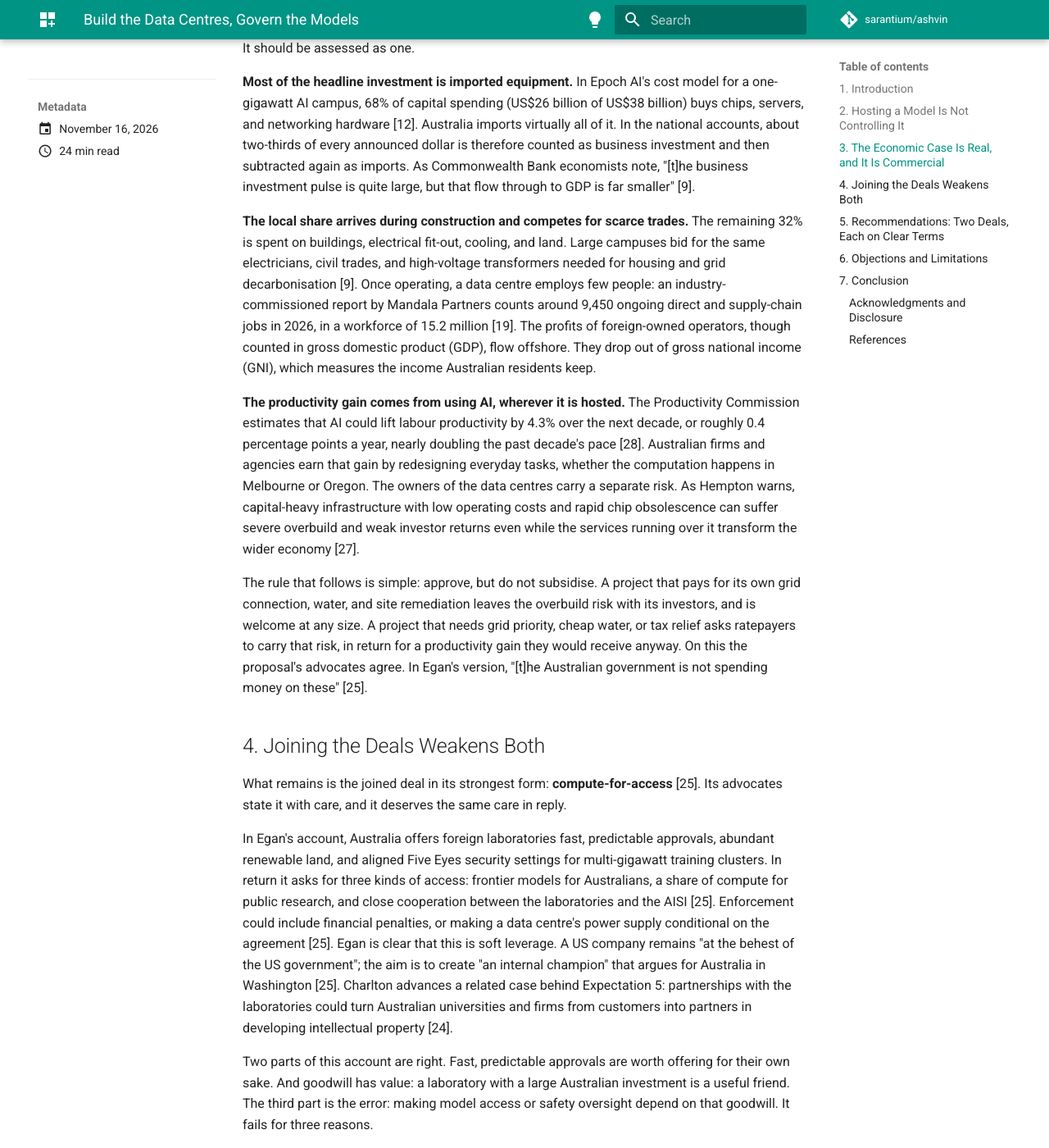
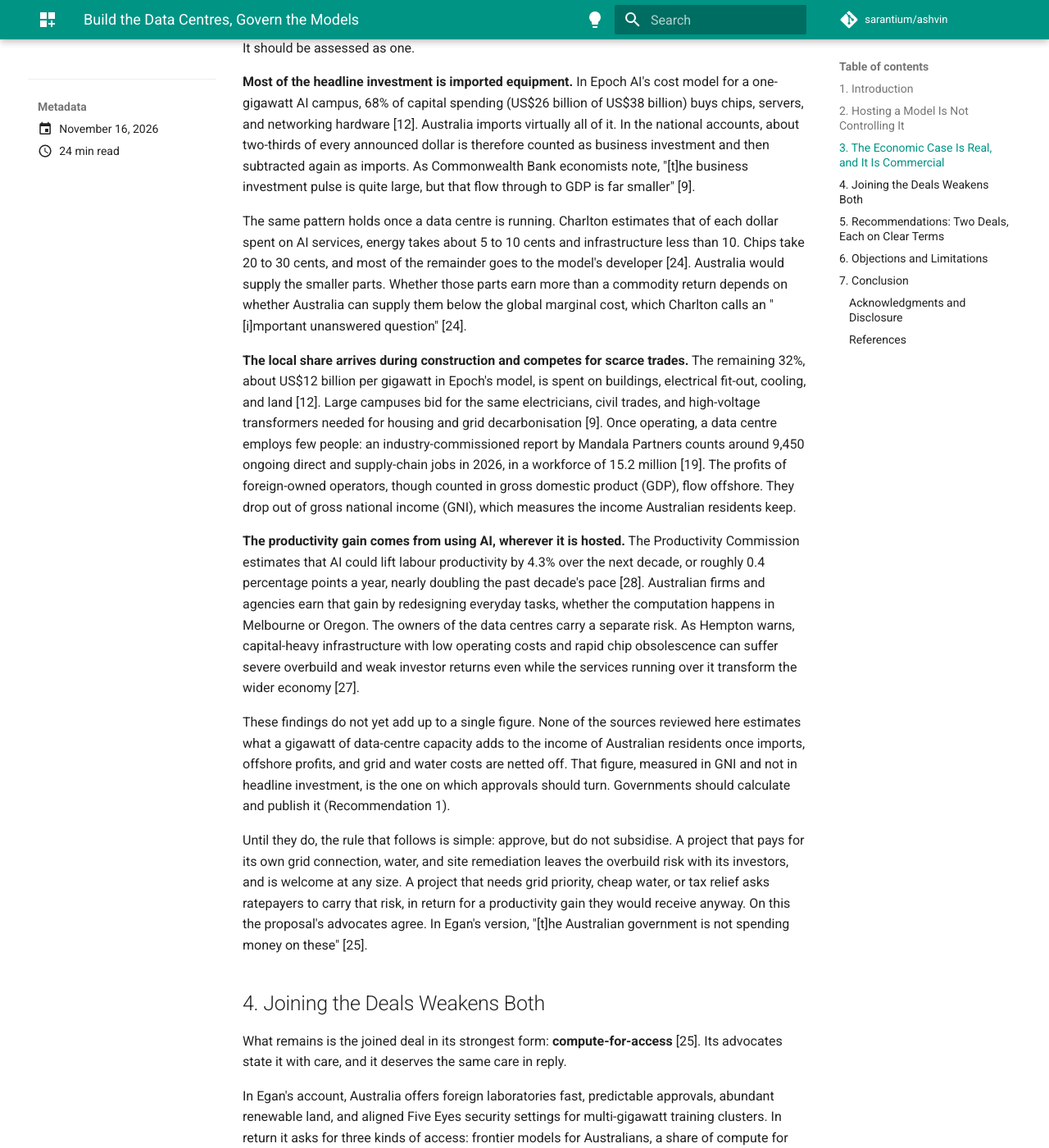
Before and after one commit to sarantium/ashvin, an MkDocs documentation site: the page built from docs/blog/posts/2026-11-16-concrete-is-not-control.md, in a window 1280 px wide and 1400 px high, scrolled down 4775 px. Shown: the whole window at 82% size. Built offline with MkDocs 1.6.1 and Material for MkDocs 9.7.7, drawn with Linux system fonts in a browser that asks for light colours; comment, search, counter and statistics services are not loaded; some of the changed text lies outside the part shown.

Commit message:
📝 blog: state the benefits ledger and the missing net-GNI figure

```diff
--- a/docs/blog/posts/2026-11-16-concrete-is-not-control.md
+++ b/docs/blog/posts/2026-11-16-concrete-is-not-control.md
@@ -27,7 +27,7 @@ Each decision should be made on its own terms. Data centres that meet clear limi
 
 ## 1. Introduction
 
-AI runs on data centres, and Australia is a good place to build them. It has land, sun and wind, stable institutions, and a close alliance with the United States. Investors have noticed. The Australian Energy Market Operator (AEMO) counts 225 data-centre projects in development [3], and Commonwealth Bank describes a $150 billion investment opportunity [9]. Projects that pay their own costs should be built, and approved quickly. The question for policy is what those costs are and who sets the terms.
+AI runs on data centres, and Australia is a good place to build them. It has land, sun and wind, stable institutions, and a close alliance with the United States. Investors have noticed. The Australian Energy Market Operator (AEMO) counts 225 data-centre projects in development [3], and Commonwealth Bank describes a $150 billion investment opportunity [9]. Projects that pay their own costs should be built, and approved quickly. The question for policy is what Australia gains from them, what they cost, and who sets the terms.
 
 That question has become tangled with a second one, because Australia now has two AI policies.
 
@@ -99,11 +99,15 @@ These are good reasons to build. They are also ordinary commercial reasons, whic
 
 **Most of the headline investment is imported equipment.** In Epoch AI's cost model for a one-gigawatt AI campus, 68% of capital spending (US$26 billion of US$38 billion) buys chips, servers, and networking hardware [12]. Australia imports virtually all of it. In the national accounts, about two-thirds of every announced dollar is therefore counted as business investment and then subtracted again as imports. As Commonwealth Bank economists note, "[t]he business investment pulse is quite large, but that flow through to GDP is far smaller" [9].
 
-**The local share arrives during construction and competes for scarce trades.** The remaining 32% is spent on buildings, electrical fit-out, cooling, and land. Large campuses bid for the same electricians, civil trades, and high-voltage transformers needed for housing and grid decarbonisation [9]. Once operating, a data centre employs few people: an industry-commissioned report by Mandala Partners counts around 9,450 ongoing direct and supply-chain jobs in 2026, in a workforce of 15.2 million [19]. The profits of foreign-owned operators, though counted in gross domestic product (GDP), flow offshore. They drop out of gross national income (GNI), which measures the income Australian residents keep.
+The same pattern holds once a data centre is running. Charlton estimates that of each dollar spent on AI services, energy takes about 5 to 10 cents and infrastructure less than 10. Chips take 20 to 30 cents, and most of the remainder goes to the model's developer [24]. Australia would supply the smaller parts. Whether those parts earn more than a commodity return depends on whether Australia can supply them below the global marginal cost, which Charlton calls an "[i]mportant unanswered question" [24].
+
+**The local share arrives during construction and competes for scarce trades.** The remaining 32%, about US$12 billion per gigawatt in Epoch's model, is spent on buildings, electrical fit-out, cooling, and land [12]. Large campuses bid for the same electricians, civil trades, and high-voltage transformers needed for housing and grid decarbonisation [9]. Once operating, a data centre employs few people: an industry-commissioned report by Mandala Partners counts around 9,450 ongoing direct and supply-chain jobs in 2026, in a workforce of 15.2 million [19]. The profits of foreign-owned operators, though counted in gross domestic product (GDP), flow offshore. They drop out of gross national income (GNI), which measures the income Australian residents keep.
 
 **The productivity gain comes from using AI, wherever it is hosted.** The Productivity Commission estimates that AI could lift labour productivity by 4.3% over the next decade, or roughly 0.4 percentage points a year, nearly doubling the past decade's pace [28]. Australian firms and agencies earn that gain by redesigning everyday tasks, whether the computation happens in Melbourne or Oregon. The owners of the data centres carry a separate risk. As Hempton warns, capital-heavy infrastructure with low operating costs and rapid chip obsolescence can suffer severe overbuild and weak investor returns even while the services running over it transform the wider economy [27].
 
-The rule that follows is simple: approve, but do not subsidise. A project that pays for its own grid connection, water, and site remediation leaves the overbuild risk with its investors, and is welcome at any size. A project that needs grid priority, cheap water, or tax relief asks ratepayers to carry that risk, in return for a productivity gain they would receive anyway. On this the proposal's advocates agree. In Egan's version, "[t]he Australian government is not spending money on these" [25].
+These findings do not yet add up to a single figure. None of the sources reviewed here estimates what a gigawatt of data-centre capacity adds to the income of Australian residents once imports, offshore profits, and grid and water costs are netted off. That figure, measured in GNI and not in headline investment, is the one on which approvals should turn. Governments should calculate and publish it (Recommendation 1).
+
+Until they do, the rule that follows is simple: approve, but do not subsidise. A project that pays for its own grid connection, water, and site remediation leaves the overbuild risk with its investors, and is welcome at any size. A project that needs grid priority, cheap water, or tax relief asks ratepayers to carry that risk, in return for a productivity gain they would receive anyway. On this the proposal's advocates agree. In Egan's version, "[t]he Australian government is not spending money on these" [25].
 
 ## 4. Joining the Deals Weakens Both
 
@@ -141,7 +145,7 @@ Each deal should be made on its own terms, so that neither can be traded for the
 
 1. **Disclosure.** The developer states the project's workload mix and realistic alternatives, separating domestic needs (low delay, data residency) from export training.
 2. **Local thresholds.** The project meets limits that are not open to trade-off: drinking water, grid reliability, biodiversity, and Free, Prior and Informed Consent (FPIC) on Indigenous land [20].
-3. **Economic case.** Only then do treasuries weigh the benefits, measured in income retained by residents (GNI) and in pressure on local electrical and civil trades.
+3. **Economic case.** Only then do treasuries weigh the benefits, measured in income retained by residents (GNI) and in pressure on local electrical and civil trades, and publish the estimate.
 4. **Exit.** Any permit carries an upfront remediation bond and conditions that bind successor owners.
 
 National Cabinet should also prevent states from bidding against one another with payroll-tax relief, public land, or places in the grid queue [17]. States should compete on how quickly they decide, not on how much they give away.
```
